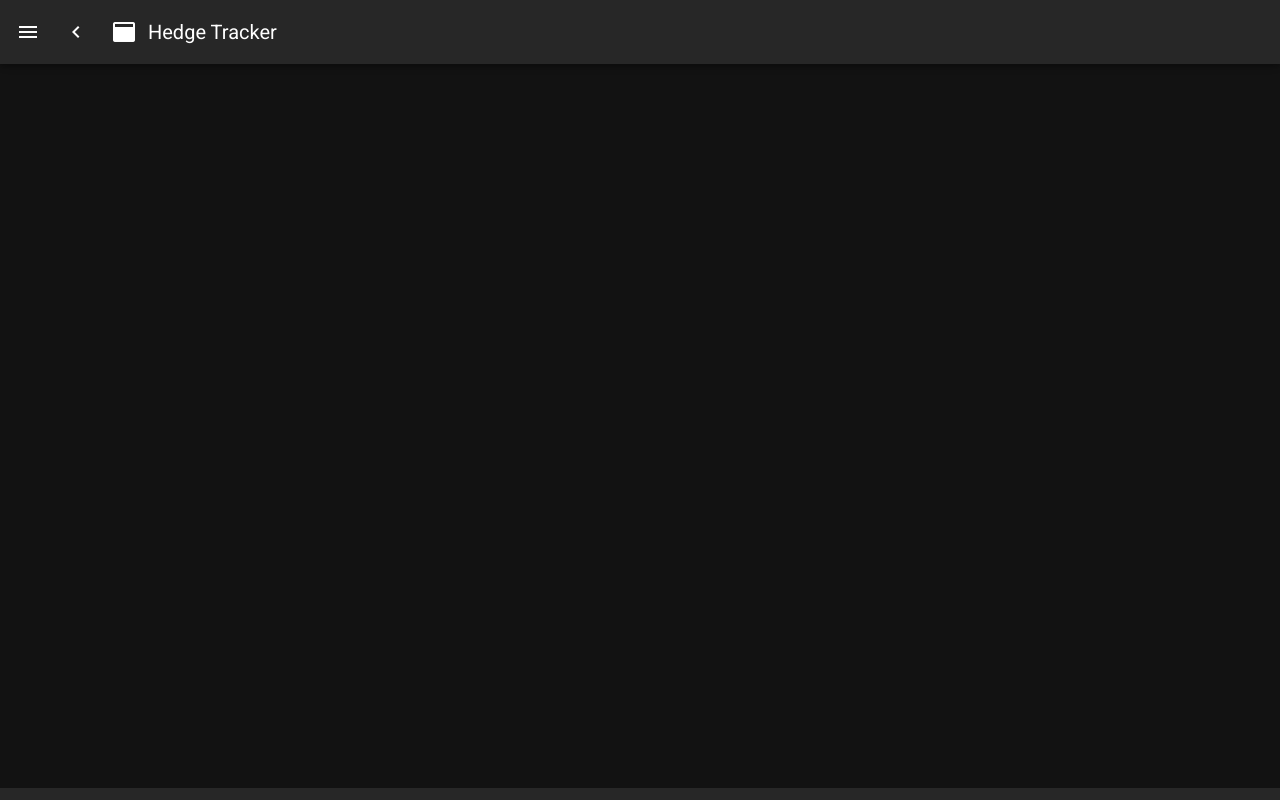
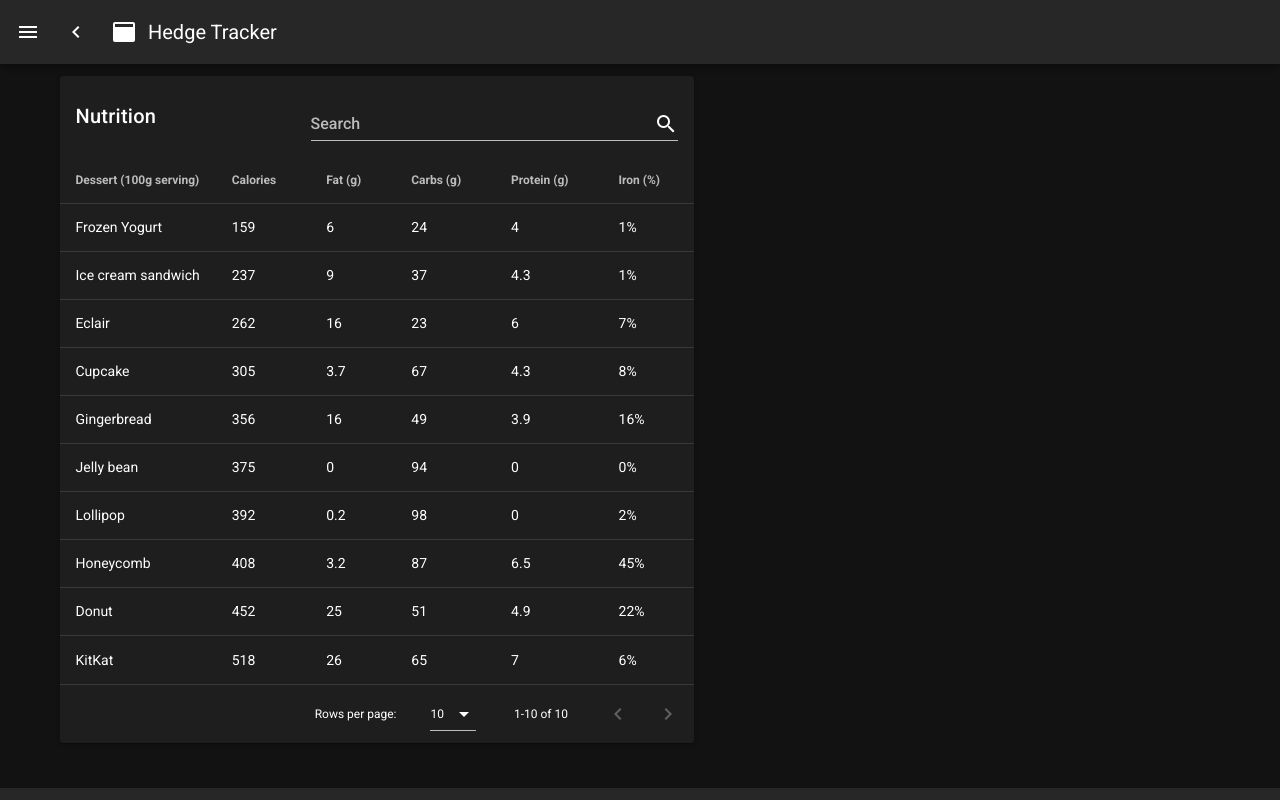
Before and after one commit to SpiceToken/hedgetrackerui, a Nuxt app: page /settlements in a window 1280 px wide. Before the commit this address had no page. Built offline with nearby package versions, Linux system fonts and the light colour scheme.

Commit message:
Note: _added table for settlements_ Issue: #001

```diff
--- /dev/null
+++ b/components/CustomTable.vue
@@ -0,0 +1,129 @@
+<template>
+  <v-card>
+    <v-card-title>
+      Nutrition
+      <v-spacer></v-spacer>
+      <v-text-field
+        v-model="search"
+        append-icon="mdi-magnify"
+        label="Search"
+        single-line
+        hide-details
+      ></v-text-field>
+    </v-card-title>
+    <v-data-table
+      :headers="headers"
+      :items="desserts"
+      :search="search"
+    ></v-data-table>
+  </v-card>
+</template>
+
+<script>
+  export default {
+    data () {
+      return {
+        search: '',
+        headers: [
+          {
+            text: 'Dessert (100g serving)',
+            align: 'start',
+            sortable: false,
+            value: 'name',
+          },
+          { text: 'Calories', value: 'calories' },
+          { text: 'Fat (g)', value: 'fat' },
+          { text: 'Carbs (g)', value: 'carbs' },
+          { text: 'Protein (g)', value: 'protein' },
+          { text: 'Iron (%)', value: 'iron' },
+        ],
+        desserts: [
+          {
+            name: 'Frozen Yogurt',
+            calories: 159,
+            fat: 6.0,
+            carbs: 24,
+            protein: 4.0,
+            iron: '1%',
+          },
+          {
+            name: 'Ice cream sandwich',
+            calories: 237,
+            fat: 9.0,
+            carbs: 37,
+            protein: 4.3,
+            iron: '1%',
+          },
+          {
+            name: 'Eclair',
+            calories: 262,
+            fat: 16.0,
+            carbs: 23,
+            protein: 6.0,
+            iron: '7%',
+          },
+          {
+            name: 'Cupcake',
+            calories: 305,
+            fat: 3.7,
+            carbs: 67,
+            protein: 4.3,
+            iron: '8%',
+          },
+          {
+            name: 'Gingerbread',
+            calories: 356,
+            fat: 16.0,
+            carbs: 49,
+            protein: 3.9,
+            iron: '16%',
+          },
+          {
+            name: 'Jelly bean',
+            calories: 375,
+            fat: 0.0,
+            carbs: 94,
+            protein: 0.0,
+            iron: '0%',
+          },
+          {
+            name: 'Lollipop',
+            calories: 392,
+            fat: 0.2,
+            carbs: 98,
+            protein: 0,
+            iron: '2%',
+          },
+          {
+            name: 'Honeycomb',
+            calories: 408,
+            fat: 3.2,
+            carbs: 87,
+            protein: 6.5,
+            iron: '45%',
+          },
+          {
+            name: 'Donut',
+            calories: 452,
+            fat: 25.0,
+            carbs: 51,
+            protein: 4.9,
+            iron: '22%',
+          },
+          {
+            name: 'KitKat',
+            calories: 518,
+            fat: 26.0,
+            carbs: 65,
+            protein: 7,
+            iron: '6%',
+          },
+        ],
+      }
+    },
+  }
+</script>
+
+<style>
+
+</style>
--- a/layouts/default.vue
+++ b/layouts/default.vue
@@ -62,23 +62,6 @@
         <nuxt />
       </v-container>
     </v-main>
-    <!-- <v-navigation-drawer
-      v-model="rightDrawer"
-      :right="right"
-      temporary
-      fixed
-    >
-      <v-list>
-        <v-list-item @click.native="right = !right">
-          <v-list-item-action>
-            <v-icon light>
-              mdi-repeat
-            </v-icon>
-          </v-list-item-action>
-          <v-list-item-title>Switch drawer (click me)</v-list-item-title>
-        </v-list-item>
-      </v-list>
-    </v-navigation-drawer> -->
     <v-footer
       :absolute="!fixed"
       app
@@ -98,8 +81,13 @@ export default {
       items: [
         {
           icon: 'mdi-apps',
-          title: 'Dashboard',
+          title: 'Metrics',
           to: '/'
+        },
+        {
+          icon: 'mdi-apps',
+          title: 'Settlements',
+          to: '/settlements'
         }
       ],
       miniVariant: false,
--- /dev/null
+++ b/pages/settlements.vue
@@ -0,0 +1,17 @@
+<template>
+    <v-container>
+        <v-row>
+            <custom-table/>
+        </v-row>
+    </v-container>
+</template>
+
+<script>
+export default {
+
+}
+</script>
+
+<style>
+
+</style>
```
Also changed, not shown: pages/index.vue (+1 -7 lines).
